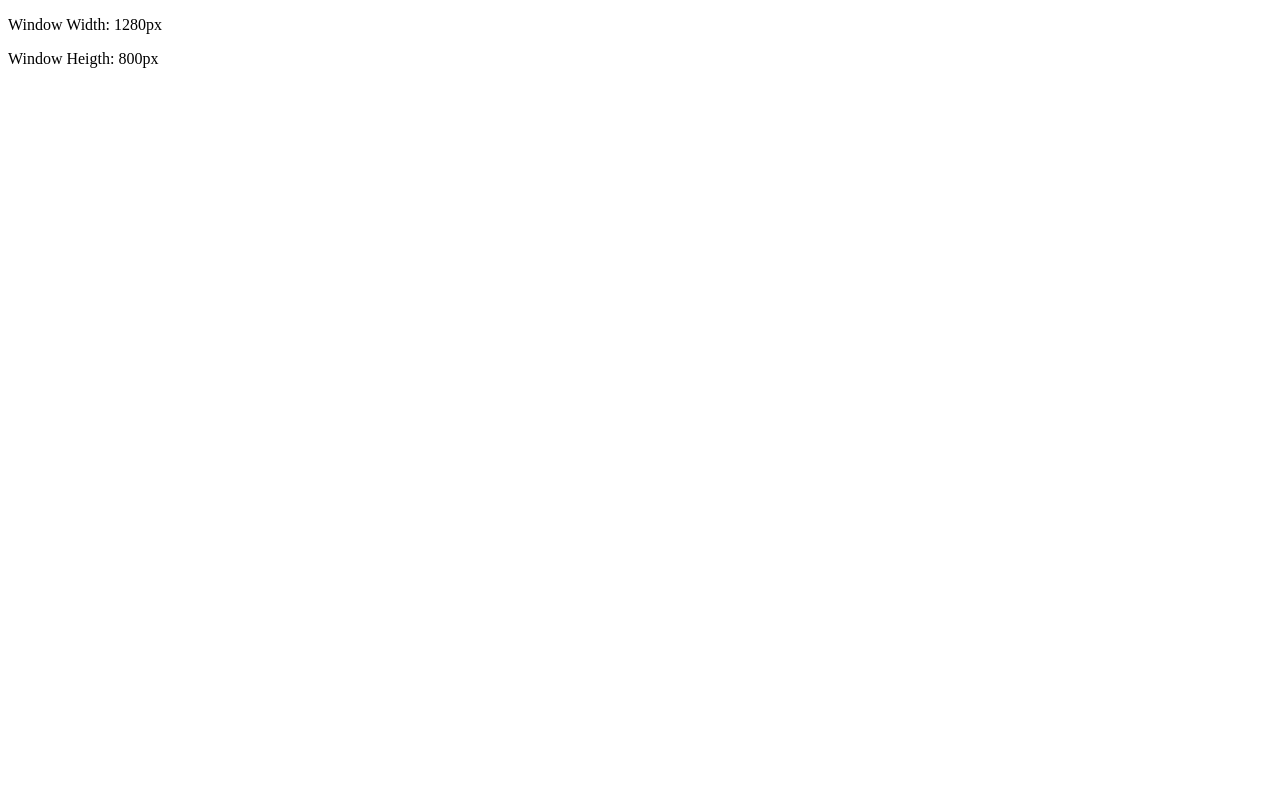
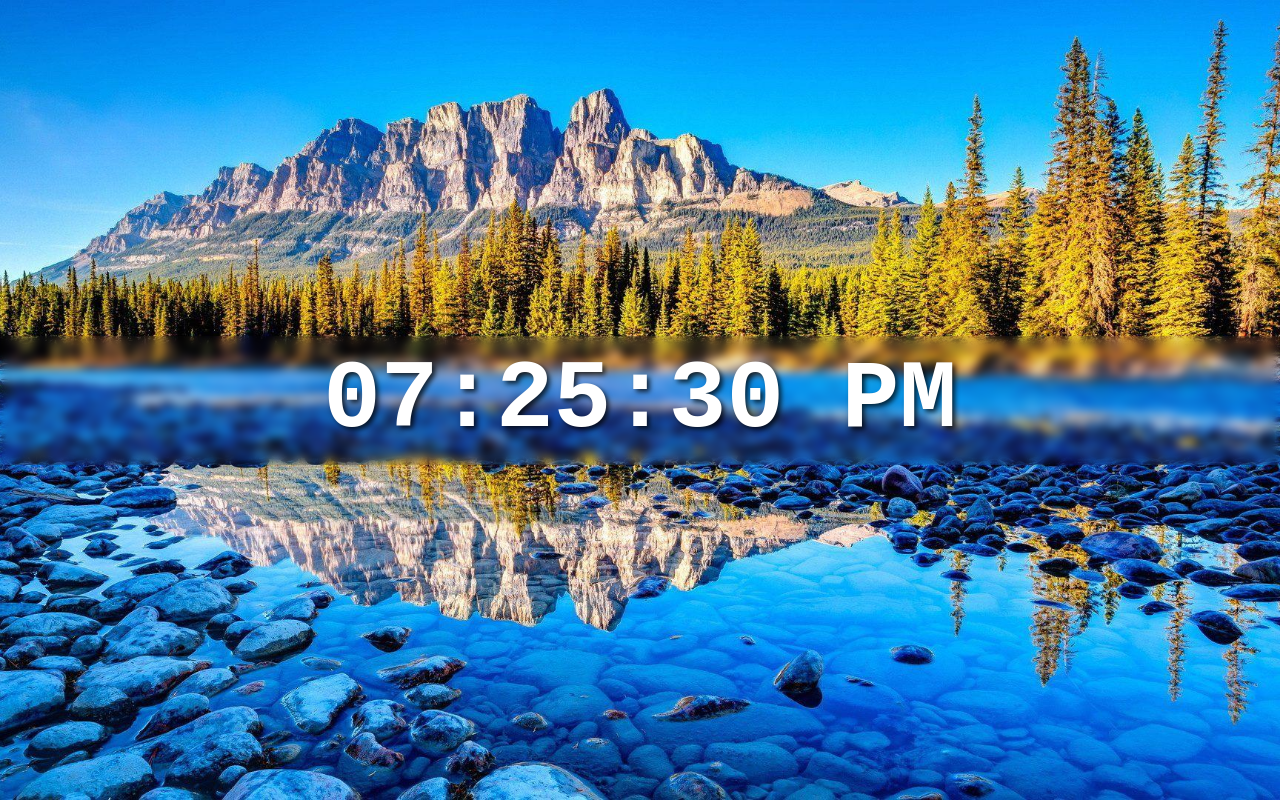
Before and after one commit to martahil/React_BroCode, a React (Vite) app: page / in a window 1280 px wide. Built offline with nearby package versions, Linux system fonts and the light colour scheme.

Commit message:
03:44:08 digital clock app

```diff
--- a/src/App.jsx
+++ b/src/App.jsx
@@ -180,7 +180,7 @@
 
 export default App*/
 
-/* 16)*/
+/* 16)
 import MyComponent from "./MyComponent.jsx"
 
 function App() {
@@ -190,4 +190,17 @@
   );
 }
 
+export default App*/
+
+/* 17) */
+
+import DigitalClock from "./DigitalClock.jsx"
+
+function App() {
+
+  return(
+    <DigitalClock/>
+  );
+}
+
 export default App
--- /dev/null
+++ b/src/DigitalClock.jsx
@@ -0,0 +1,41 @@
+import React, {useState, useEffect} from "react";
+
+function DigitalClock(){
+
+    const [time, setTime] = useState(new Date());
+
+    useEffect(() => {
+        const intervalId = setInterval(() => {
+            setTime(new Date());
+        }, 1000);
+
+        return() => {
+            clearInterval(intervalId);
+        }
+    }, []);
+
+    function formatTime(){
+         let hours = time.getHours();
+         const minutes = time.getMinutes();
+         const seconds = time.getSeconds();
+         const meridiem = hours >= 12 ? "PM" : "AM";
+
+         hours = hours % 12 || 12;
+
+         return `${padZero(hours)}:${padZero(minutes)}:${padZero(seconds)} ${meridiem}`;
+    }
+
+    function padZero(number){
+        return (number < 10 ? "0" : "") + number;
+    }
+
+    return(
+        <div className="clock-container">
+            <div className="clock">
+                <span>{formatTime()}</span>
+            </div>
+        </div>
+    );
+}
+
+export default DigitalClock
--- a/src/index.css
+++ b/src/index.css
@@ -242,3 +242,33 @@
   font-size: 1.4rem;
   margin-left: 10px;
 }*/
+
+/* 17) */
+body{
+  background-image: url(assets/background.jpg);
+  background-position: center;
+  background-repeat: no-repeat;
+  background-size: cover;
+  background-attachment: fixed;
+  margin: 0;
+
+  display: flex;
+  justify-content: center;
+  min-height: 100vh;
+  align-items: center;
+}
+
+.clock-container{
+  backdrop-filter: blur(5px);
+  width: 100vw;
+  padding: 10px 0;
+}
+
+.clock{
+  color: white;
+  font-size: 6rem;
+  font-weight: bold;
+  font-family: monospace;
+  text-align: center;
+  text-shadow: 3px 3px 5px hsla(0, 0%, 0%, 0.75);
+}
```
Also changed, not shown: src/assets/background.jpg (added).
